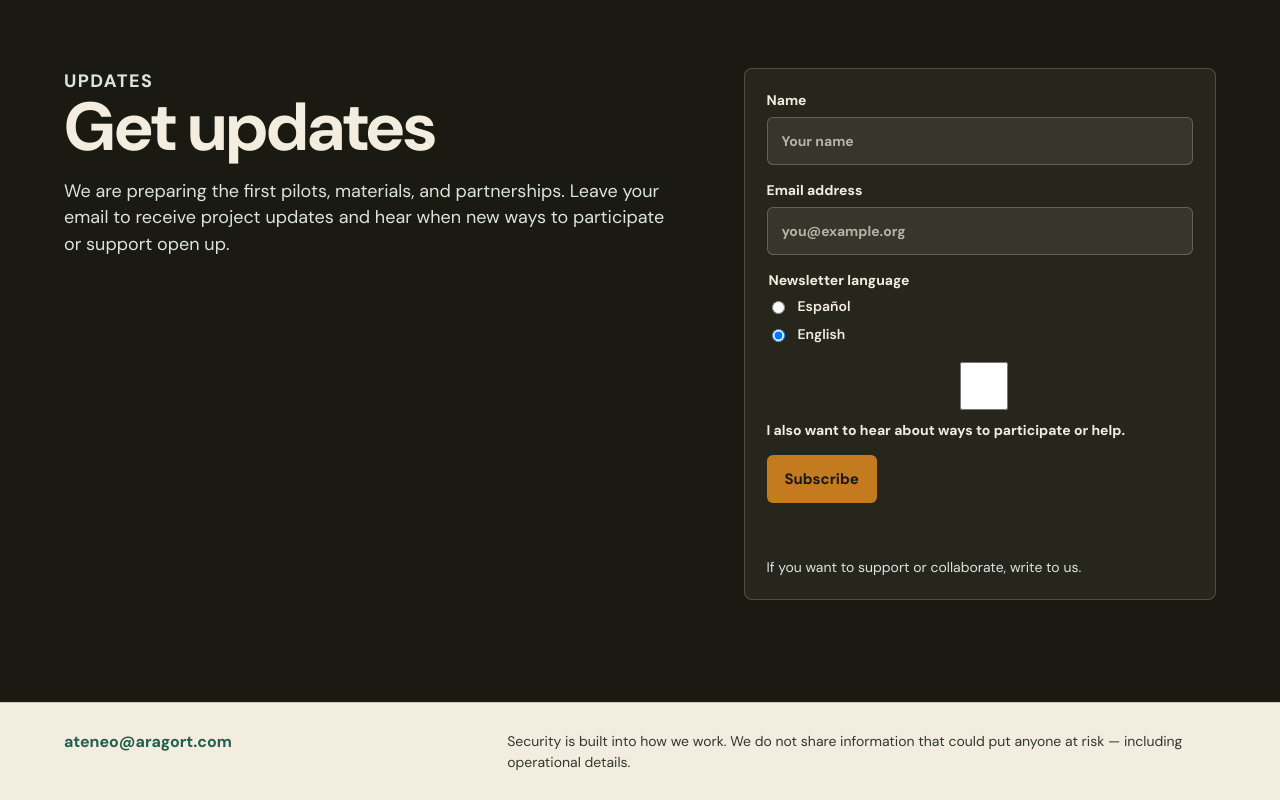
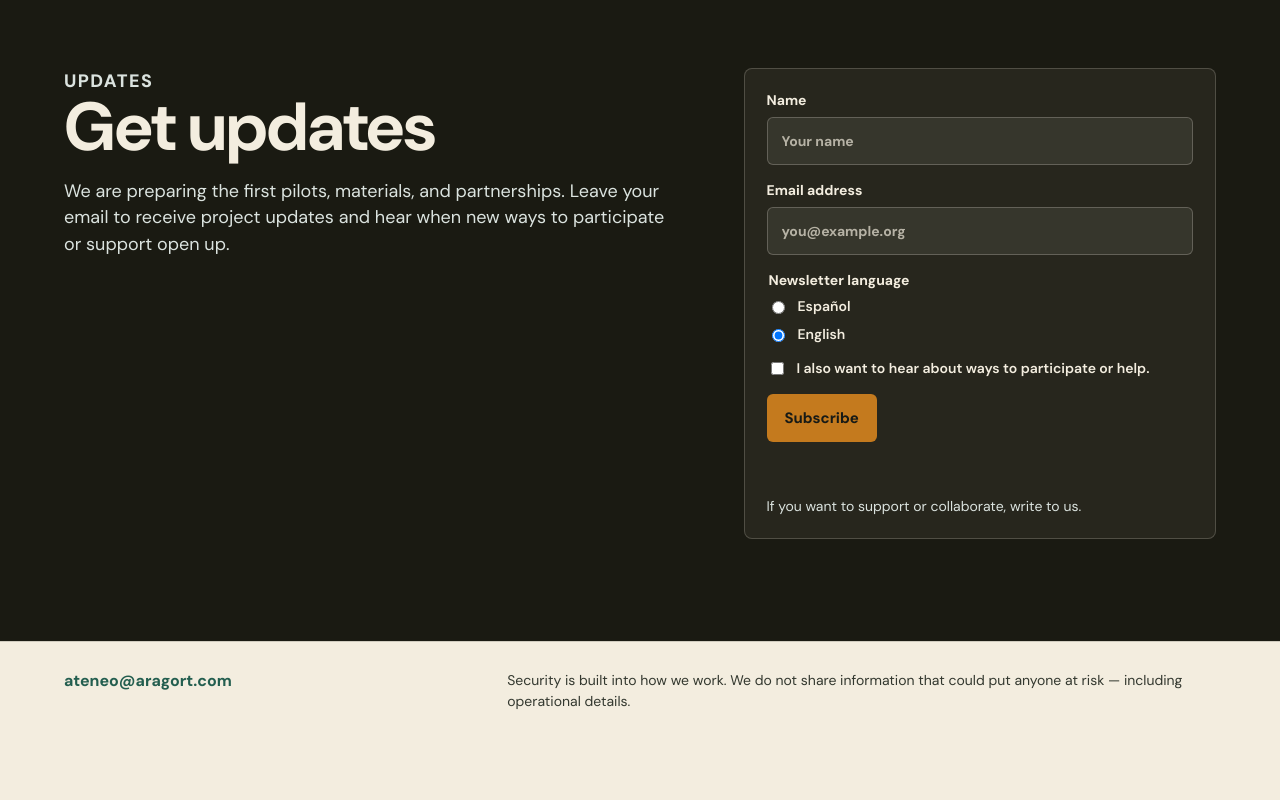
Before and after one commit to dvd117/ateneo-abierto, a website built with Vite: page index.html in a window 1280 px wide. Shown: the part 3496-4296 px from the top of the page. After the commit the page ends 4235 px from the top, so only its background shows below. Built offline with nearby package versions, Linux system fonts and the light colour scheme.

Commit message:
fix: align participate checkbox styling with newsletter options

```diff
--- a/src/styles.css
+++ b/src/styles.css
@@ -564,7 +564,8 @@ h3 {
   font-weight: 700;
 }
 
-.newsletter-language label {
+.newsletter-language label,
+.subscribe-form .participate-checkbox {
   display: flex;
   align-items: center;
   gap: 10px;
@@ -581,7 +582,8 @@ h3 {
   padding: 0 14px;
 }
 
-.subscribe-form .newsletter-language input {
+.subscribe-form .newsletter-language input,
+.subscribe-form .participate-checkbox input {
   width: auto;
   min-height: auto;
   padding: 0;
```
